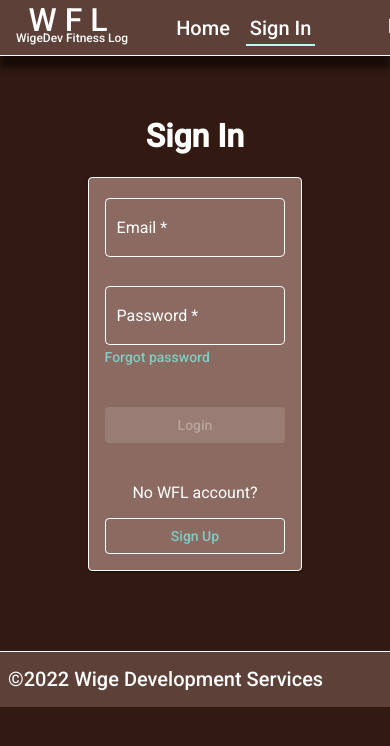
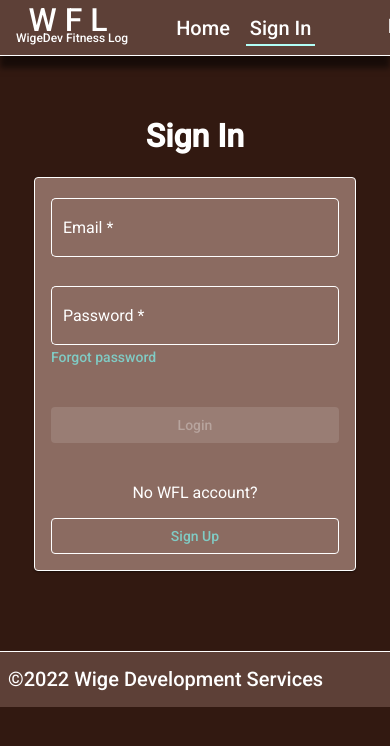
Before and after one commit to garywige/wigedev-fitness-log, an Angular app: page /signin in a window 390 px wide. Shown: the top 746 px of the page. Built offline with nearby package versions, Linux system fonts and the light colour scheme.

Commit message:
mobile device layout fixes

```diff
--- a/src/app/free/workouts/edit-workout/edit-set/edit-set.component.css
+++ b/src/app/free/workouts/edit-workout/edit-set/edit-set.component.css
@@ -7,14 +7,18 @@
 }
 
 .weight {
-  width: 70%;
+  width: 60%;
   margin-right: 5%;
 }
 
 .weight-suffix {
-  width: 25%;
+  width: 35%;
 }
 
 .mat-error {
   color: white;
 }
+
+.mobile-fix {
+  width: 120px;
+}
--- a/src/app/free/workouts/workouts.component.css
+++ b/src/app/free/workouts/workouts.component.css
@@ -22,3 +22,7 @@ label {
   border: solid #b2fff7 2px;
   background: #80ccc4;
 }
+
+.mobile-fix {
+  width: 90px;
+}
--- a/src/app/free/workouts/workouts.component.html
+++ b/src/app/free/workouts/workouts.component.html
@@ -1,7 +1,7 @@
 <h1>Workouts</h1>
 
 <div class="flex">
-  <button mat-button routerLink="/free/workouts/calendar" routerLinkActive="active">Calendar</button>
+  <button mat-button routerLink="/free/workouts/calendar" routerLinkActive="active" class="mobile-fix">Calendar</button>
   <button mat-button routerLink="/free/workouts/list" routerLinkActive="active">List</button>
   <span class="spacer"></span>
   <mat-form-field appearance="outline" color="accent">
--- a/src/app/home/home.component.css
+++ b/src/app/home/home.component.css
@@ -37,6 +37,6 @@ button {
 }
 
 .comparison {
-  margin-left: 20%;
-  margin-right: 20%;
+  margin-left: 5%;
+  margin-right: 5%;
 }
--- a/src/app/sign-in/sign-in.component.css
+++ b/src/app/sign-in/sign-in.component.css
@@ -23,8 +23,8 @@ button {
   background-color: #8b6b61;
   color: white;
   border: solid white 1px;
-  margin-left: 20%;
-  margin-right: 20%;
+  margin-left: 5%;
+  margin-right: 5%;
   margin-bottom: 80px;
   padding: 16px;
 }
--- a/src/app/sign-up/sign-up.component.css
+++ b/src/app/sign-up/sign-up.component.css
@@ -12,8 +12,8 @@ mat-form-field {
 }
 
 .form {
-  margin-left: 20%;
-  margin-right: 20%;
+  margin-left: 5%;
+  margin-right: 5%;
   margin-bottom: 80px;
   padding: 16px;
   color: white;
```
